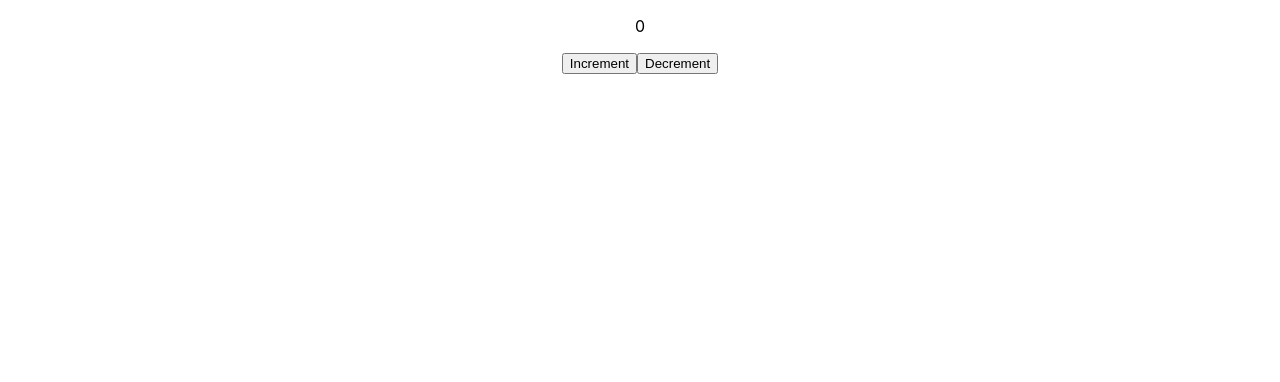
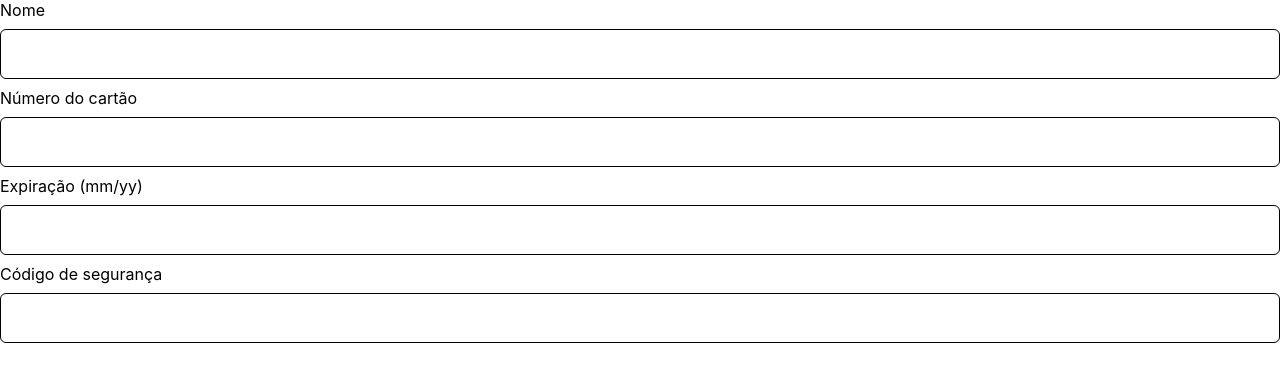
Before and after one commit to silvanoamaral/ssr-example, a React (Create React App) app: page / in a window 1280 px wide. Shown: the top 382 px of the page. Built offline with nearby package versions, Linux system fonts and the light colour scheme.

Commit message:
add form

```diff
--- a/package.json
+++ b/package.json
@@ -17,7 +17,8 @@
     "build": "react-scripts build",
     "test": "react-scripts test",
     "eject": "react-scripts eject",
-    "ssr": "node server/index.js"
+    "ssr": "node server/index.js",
+    "dev": "react-scripts start"
   },
   "eslintConfig": {
     "extends": "react-app"
--- a/src/App.css
+++ b/src/App.css
@@ -1,22 +1,16 @@
-.App {
-  text-align: center;
-}
-
-.App-logo {
-  height: 40vmin;
-}
-
-.App-header {
-  background-color: #282c34;
-  min-height: 100vh;
+.field-container {
   display: flex;
   flex-direction: column;
-  align-items: center;
-  justify-content: center;
-  font-size: calc(10px + 2vmin);
-  color: white;
 }
-
-.App-link {
-  color: #09d3ac;
+.field-container label {
+  text-align: left;
 }
+.field-container input {
+  margin: 9px 0;
+  padding: 10px;
+  border: 0.7px solid #000;
+  border-radius: 6px;
+  color: #000;
+  text-align: left;
+  font-size: 24px;
+}
--- a/src/App.js
+++ b/src/App.js
@@ -2,22 +2,40 @@ import React from "react";
 import "./App.css";
 
 function App() {
-  const [count, setCount] = React.useState(0);
-
-  const increment = () => {
-    setCount(count + 1);
-  };
-
-  const decrement = () => {
-    setCount(count - 1);
-  };
-
   return (
-    <>
-      <p>{count}</p>
-      <button onClick={increment}>Increment</button>
-      <button onClick={decrement}>Decrement</button>
-    </>
+    <div className="form-container">
+      <div className="field-container">
+        <label htmlFor="name">Nome</label>
+        <input id="name" maxLength="20" type="text" />
+      </div>
+      <div className="field-container">
+        <label htmlFor="cardnumber">Número do cartão</label>
+        <input
+          id="cardnumber"
+          type="text"
+          pattern="[0-9]*"
+          inputMode="numeric"
+        />
+      </div>
+      <div className="field-container">
+        <label htmlFor="expirationdate">Expiração (mm/yy)</label>
+        <input
+          id="expirationdate"
+          type="text"
+          pattern="[0-9]*"
+          inputMode="numeric"
+        />
+      </div>
+      <div className="field-container">
+        <label htmlFor="securitycode">Código de segurança</label>
+        <input
+          id="securitycode"
+          type="text"
+          pattern="[0-9]*"
+          inputMode="numeric"
+        />
+      </div>
+    </div>
   );
 }
 
--- a/src/index.css
+++ b/src/index.css
@@ -13,5 +13,5 @@ code {
 }
 
 * {
-  text-align: center;
+  text-align: left;
 }
--- a/src/index.js
+++ b/src/index.js
@@ -1,12 +1,6 @@
-import React from 'react';
-import ReactDOM from 'react-dom';
-import './index.css';
-import App from './App';
-import * as serviceWorker from './serviceWorker';
+import React from "react";
+import ReactDOM from "react-dom";
+import "./index.css";
+import App from "./App";
 
-ReactDOM.hydrate(<App />, document.getElementById('root'));
-
-// If you want your app to work offline and load faster, you can change
-// unregister() to register() below. Note this comes with some pitfalls.
-// Learn more about service workers: https://bit.ly/CRA-PWA
-serviceWorker.unregister();
+ReactDOM.hydrate(<App />, document.getElementById("root"));
```
